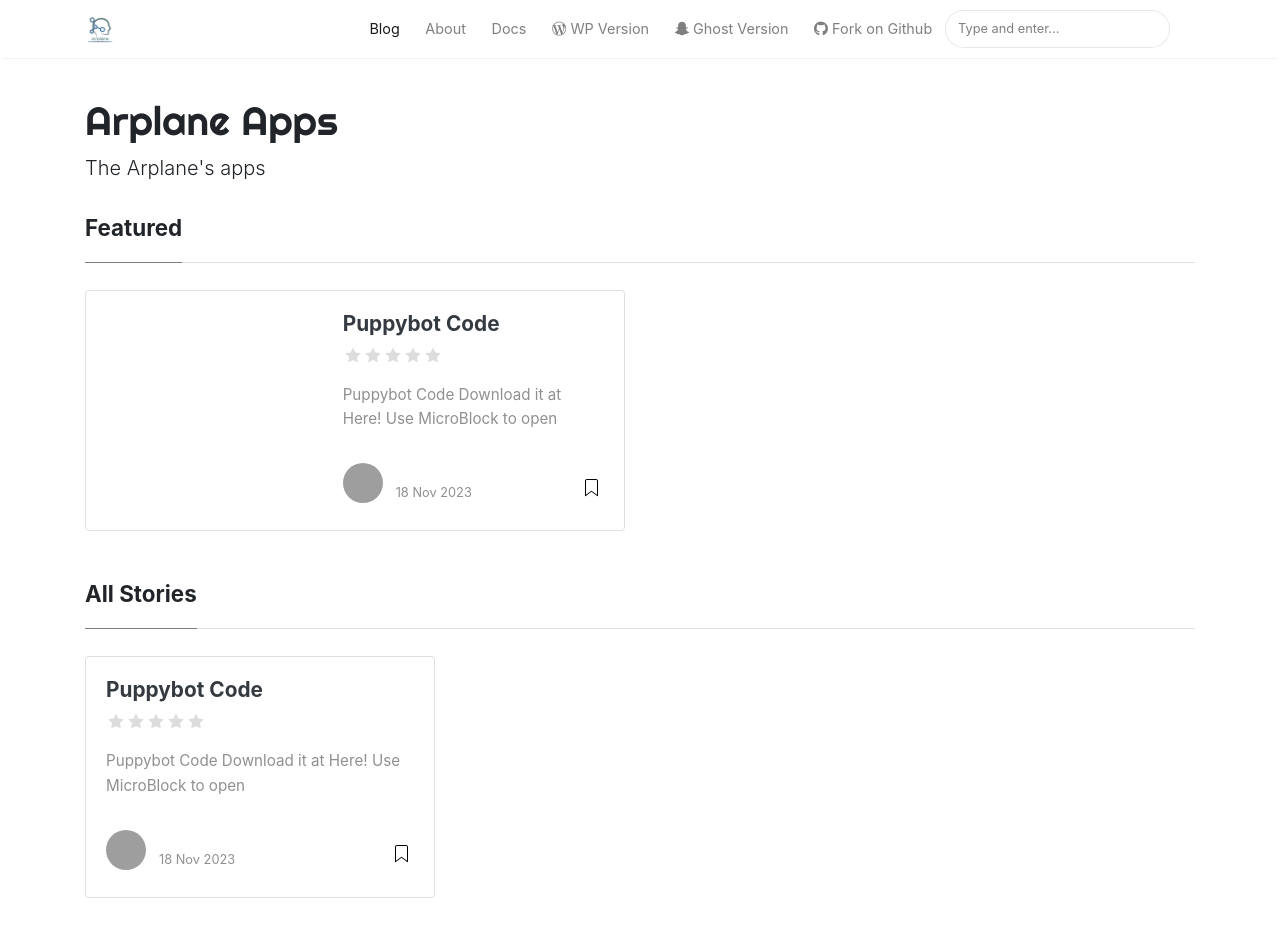
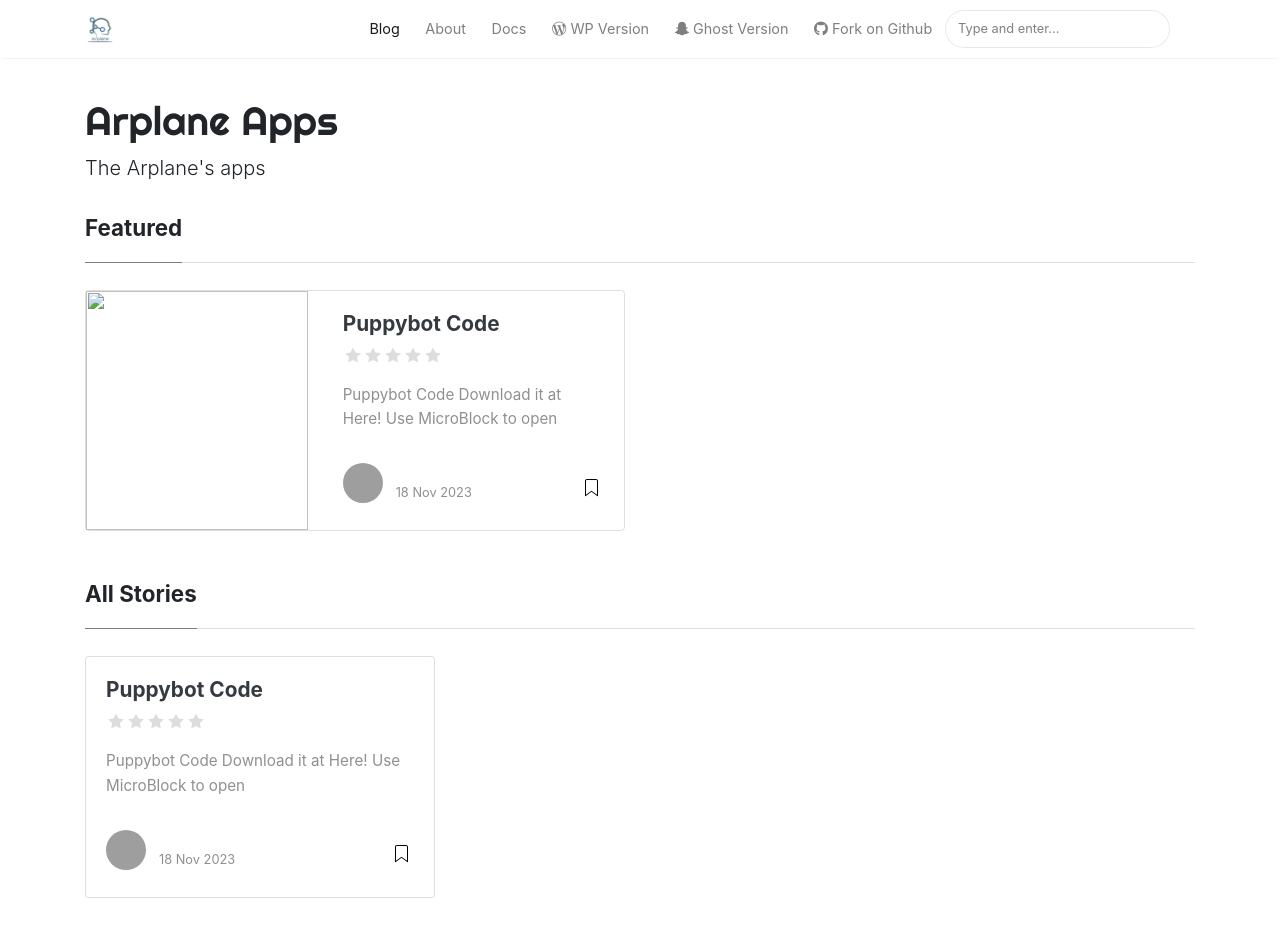
Before and after one commit to ChayapholSmile/apps, a Jekyll site: the page built from index.html, in a window 1280 px wide. Shown: the top 944 px of the page. Built offline with Jekyll 4.4.1, drawn with Linux system fonts in a browser that asks for light colours; nearby versions of some CDN libraries; the list of posts is cut into pages by our own code; grey boxes are pictures that could not be loaded.

Commit message:
Update _config.yml

```diff
--- a/_config.yml
+++ b/_config.yml
@@ -53,11 +53,11 @@ kramdown:
       line_numbers: true
 
 # Adsense (change to "enabled" to activate, also your client id and ad slot. Create a new ad unit from your Adsense account to get the slot.)
-adsense: "enabled"
+adsense: "disabled"
 adsense-data-ad-client: "ca-pub-3412143450191416"
 adsense-data-ad-slot: "1363087678"
 
 # Lazy Images ("enabled" or "disabled")
-lazyimages: "enabled"
+lazyimages: "disabled"
 
 exclude: [changelog.md, LICENSE.txt, README.md, Gemfile, Gemfile.lock]
```
